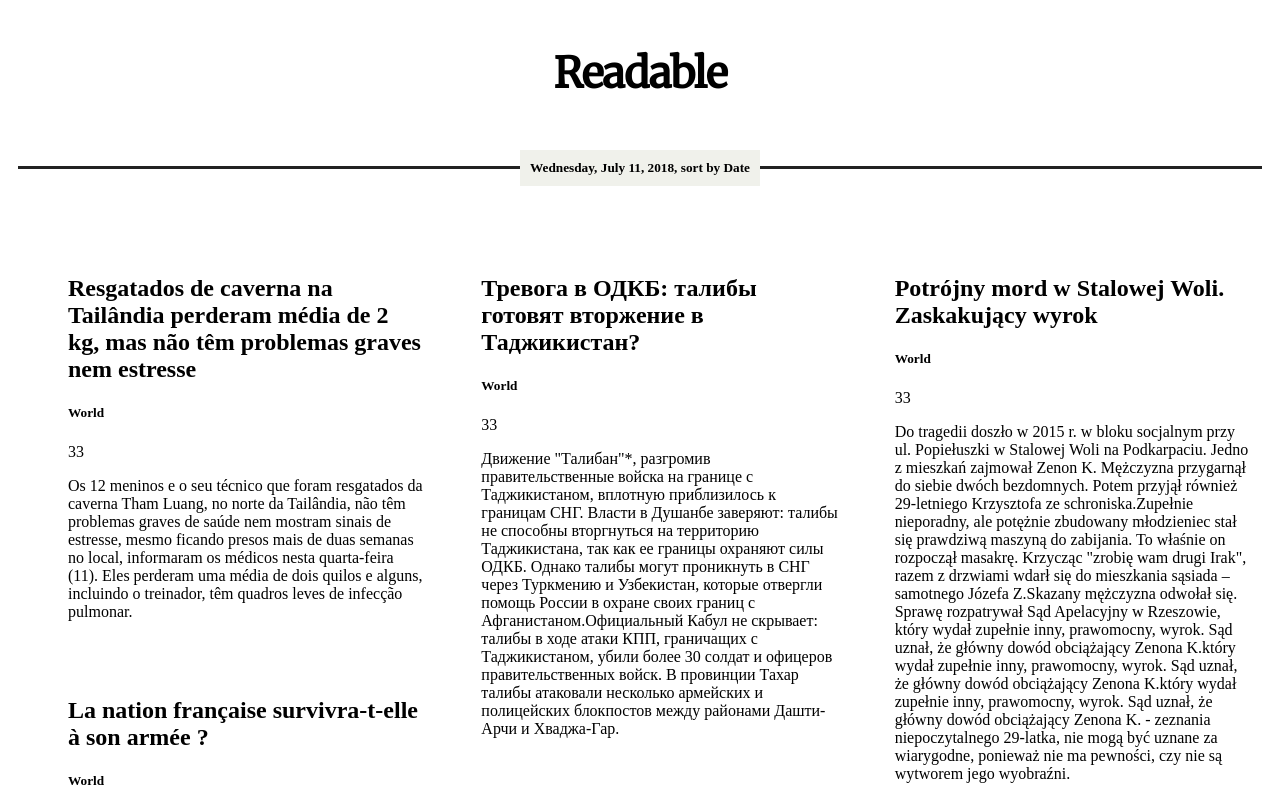
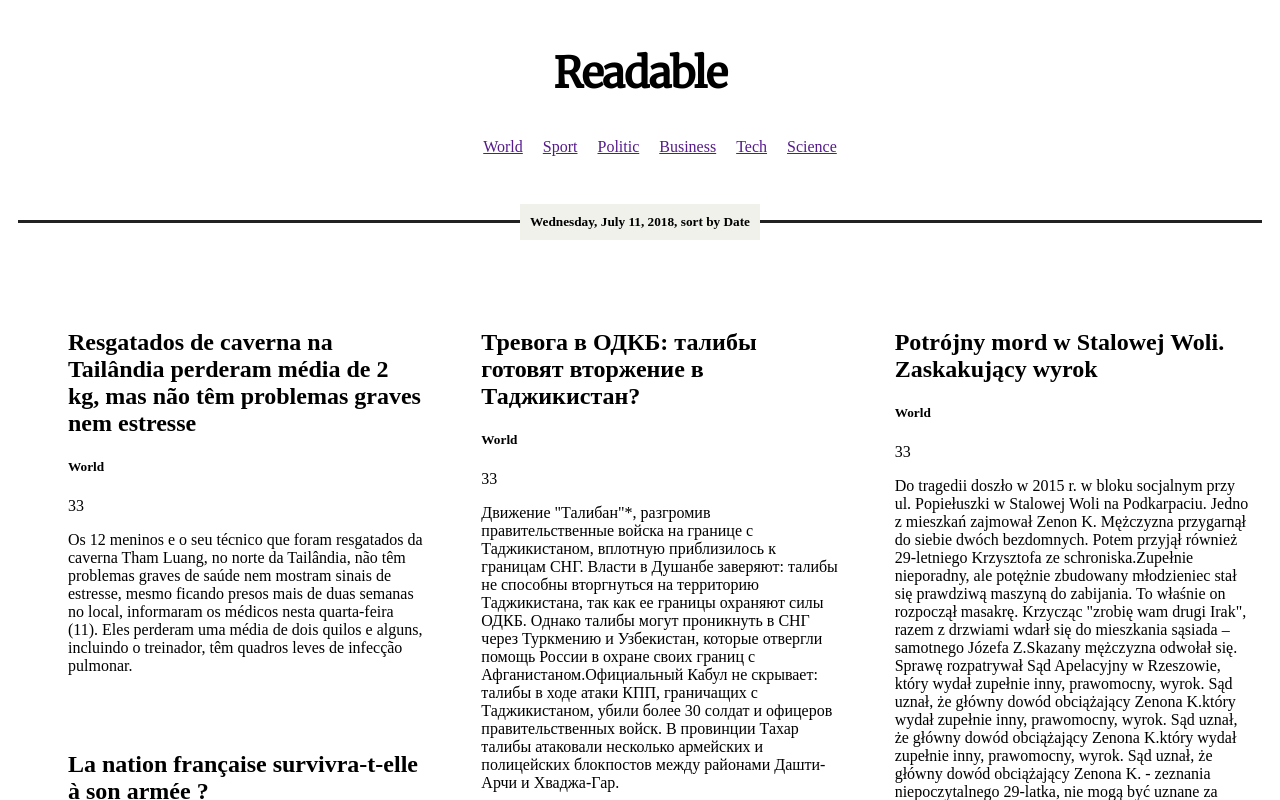
Before and after one commit to angelolucas/react-nanodegree-readable, a React (Create React App) app: page / in a window 1280 px wide. Shown: the top 800 px of the page. Built offline with nearby package versions, Linux system fonts and the light colour scheme; what aphrodite-globals would draw is missing.

Commit message:
List Categories

```diff
--- /dev/null
+++ b/src/components/Home/Categories.js
@@ -0,0 +1,26 @@
+import React, { Component } from 'react'
+import { StyleSheet, css } from 'aphrodite/no-important'
+
+class Categories extends Component {
+  render() {
+    return (
+      <ul>
+        <li className={css(styles.item)}><a href="">World</a></li>
+        <li className={css(styles.item)}><a href="">Sport</a></li>
+        <li className={css(styles.item)}><a href="">Politic</a></li>
+        <li className={css(styles.item)}><a href="">Business</a></li>
+        <li className={css(styles.item)}><a href="">Tech</a></li>
+        <li className={css(styles.item)}><a href="">Science</a></li>
+      </ul>
+    )
+  }
+}
+
+const styles = StyleSheet.create({
+  item: {
+    display: 'inline-block',
+    padding: 10,
+  }
+})
+
+export default Categories
--- a/src/components/Home/Header.js
+++ b/src/components/Home/Header.js
@@ -1,12 +1,14 @@
 import React, { Component } from 'react'
 import { StyleSheet, css } from 'aphrodite/no-important'
 import colors from '../../theme/colors'
+import Categories from './Categories'
 
 class Header extends Component {
   render() {
     return (
       <header className={css(styles.header)}>
         <h1 className={css(styles.logo)}>Readable</h1>
+        <Categories />
         <div className={css(styles.dateContainer)}>
           <h5 className={css(styles.date)}>Wednesday, July 11, 2018, sort by Date</h5>
         </div>
```
